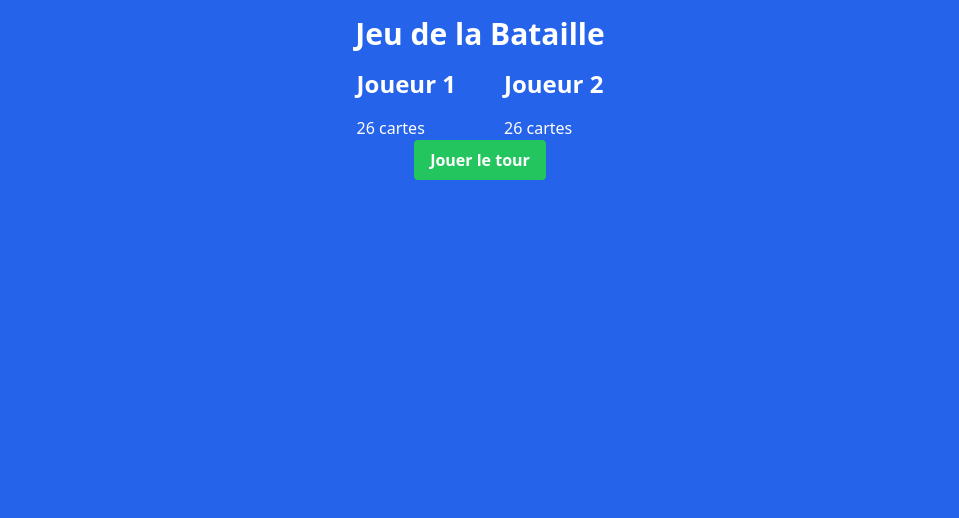
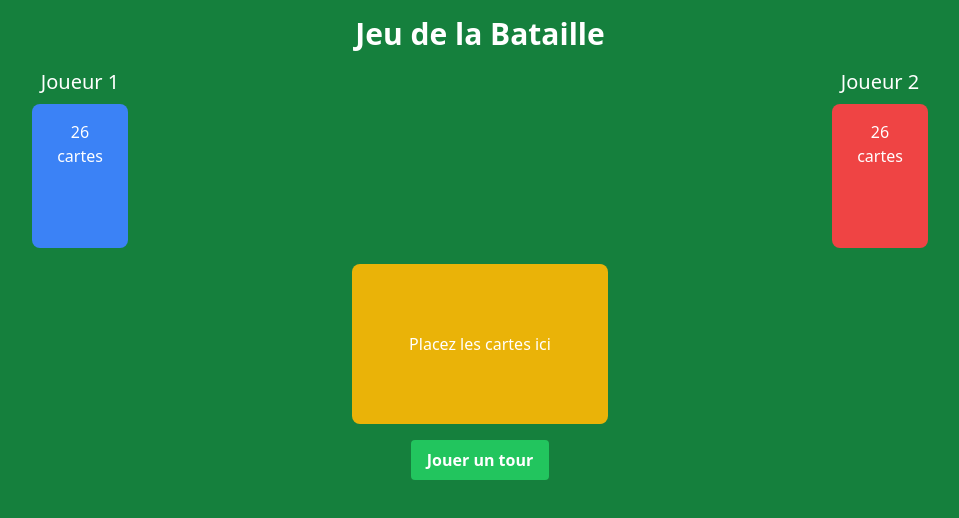
Before and after one commit to Odecam1/Bataille, a React (Vite) app: page / in a window 1280 px wide. Shown: the top 518 px of the page, without its empty margins (160-1119 px from the left). Built offline with nearby package versions, Linux system fonts and the light colour scheme.

Commit message:
add components for GUI redesign

```diff
--- a/src/App.tsx
+++ b/src/App.tsx
@@ -1,5 +1,7 @@
 import React, { useState } from "react"
-import { Card } from "./components/card"
+import { BattleZone } from "./components/BattleZone"
+import { PlayButton } from "./components/PlayButton"
+import { PlayerDeck } from "./components/PlayerDeck"
 import { allDeck, PlayingCard } from "./utils/constants"
 import { shuffleArray } from "./utils/functions"
 
@@ -32,44 +34,22 @@ const App: React.FC = () => {
   }
 
   return (
-    <div className="flex flex-col items-center bg-blue-600 h-screen p-4">
+    <div className="flex flex-col items-center bg-green-700 h-screen p-4">
       <h1 className="text-white text-3xl font-bold mb-4">Jeu de la Bataille</h1>
-      <div className="flex">
-        <div className="mx-6">
-          <h2 className="text-white text-2xl font-bold mb-4">Joueur 1</h2>
-          <p className="text-white">
-            {player1Deck.length} carte{player1Deck.length > 1 ? "s" : ""}
-          </p>
-          {battleCards.length > 0 ? (
-            <Card
-              rank={battleCards[0].rank}
-              suit={battleCards[0].suit}
-              height={190}
-              width={140}
-            />
-          ) : null}
-        </div>
-        <div className="mx-6">
-          <h2 className="text-white text-2xl font-bold mb-4">Joueur 2</h2>{" "}
-          <p className="text-white">
-            {player2Deck.length} carte{player2Deck.length > 1 ? "s" : ""}
-          </p>
-          {battleCards.length > 0 ? (
-            <Card
-              rank={battleCards[1].rank}
-              suit={battleCards[1].suit}
-              height={190}
-              width={140}
-            />
-          ) : null}
-        </div>
+      <div className="flex justify-between w-full max-w-4xl mb-4">
+        <PlayerDeck
+          playerName="Joueur 1"
+          cardCount={player1Deck.length}
+          color="bg-blue-500"
+        />
+        <PlayerDeck
+          playerName="Joueur 2"
+          cardCount={player2Deck.length}
+          color="bg-red-500"
+        />
       </div>
-      <button
-        onClick={playTurn}
-        className="bg-green-500 hover:bg-green-600 text-white font-bold py-2 px-4 rounded"
-      >
-        Jouer le tour
-      </button>
+      <BattleZone battleCards={battleCards} />
+      <PlayButton onClick={playTurn} />
     </div>
   )
 }
--- /dev/null
+++ b/src/components/BattleZone.tsx
@@ -0,0 +1,28 @@
+import { Card, Rank, Suit } from "./card"
+
+type BattleZoneProps = {
+  battleCards: { rank: Rank; suit: Suit }[]
+}
+
+export const BattleZone: React.FC<BattleZoneProps> = ({ battleCards }) => (
+  <div className="flex items-center justify-center bg-yellow-500 rounded-lg w-64 h-40 mb-4">
+    {battleCards.length > 0 ? (
+      <>
+        <Card
+          rank={battleCards[0].rank}
+          suit={battleCards[0].suit}
+          width={80}
+          height={120}
+        />
+        <Card
+          rank={battleCards[1].rank}
+          suit={battleCards[1].suit}
+          width={80}
+          height={120}
+        />
+      </>
+    ) : (
+      <span className="text-white">Placez les cartes ici</span>
+    )}
+  </div>
+)
--- /dev/null
+++ b/src/components/PlayButton.tsx
@@ -0,0 +1,12 @@
+type PlayButtonProps = {
+  onClick: () => void
+}
+
+export const PlayButton: React.FC<PlayButtonProps> = ({ onClick }) => (
+  <button
+    onClick={onClick}
+    className="bg-green-500 hover:bg-green-600 text-white font-bold py-2 px-4 rounded"
+  >
+    Jouer un tour
+  </button>
+)
--- /dev/null
+++ b/src/components/PlayerDeck.tsx
@@ -0,0 +1,18 @@
+type PlayerDeckProps = {
+  playerName: string
+  cardCount: number
+  color: string
+}
+
+export const PlayerDeck: React.FC<PlayerDeckProps> = ({
+  playerName,
+  cardCount,
+  color,
+}) => (
+  <div className="flex flex-col items-center">
+    <h2 className="text-white text-xl mb-2">{playerName}</h2>
+    <div className={`rounded-lg p-4 text-center w-24 h-36 text-white ${color}`}>
+      {cardCount} carte{cardCount > 1 ? "s" : ""}
+    </div>
+  </div>
+)
```
